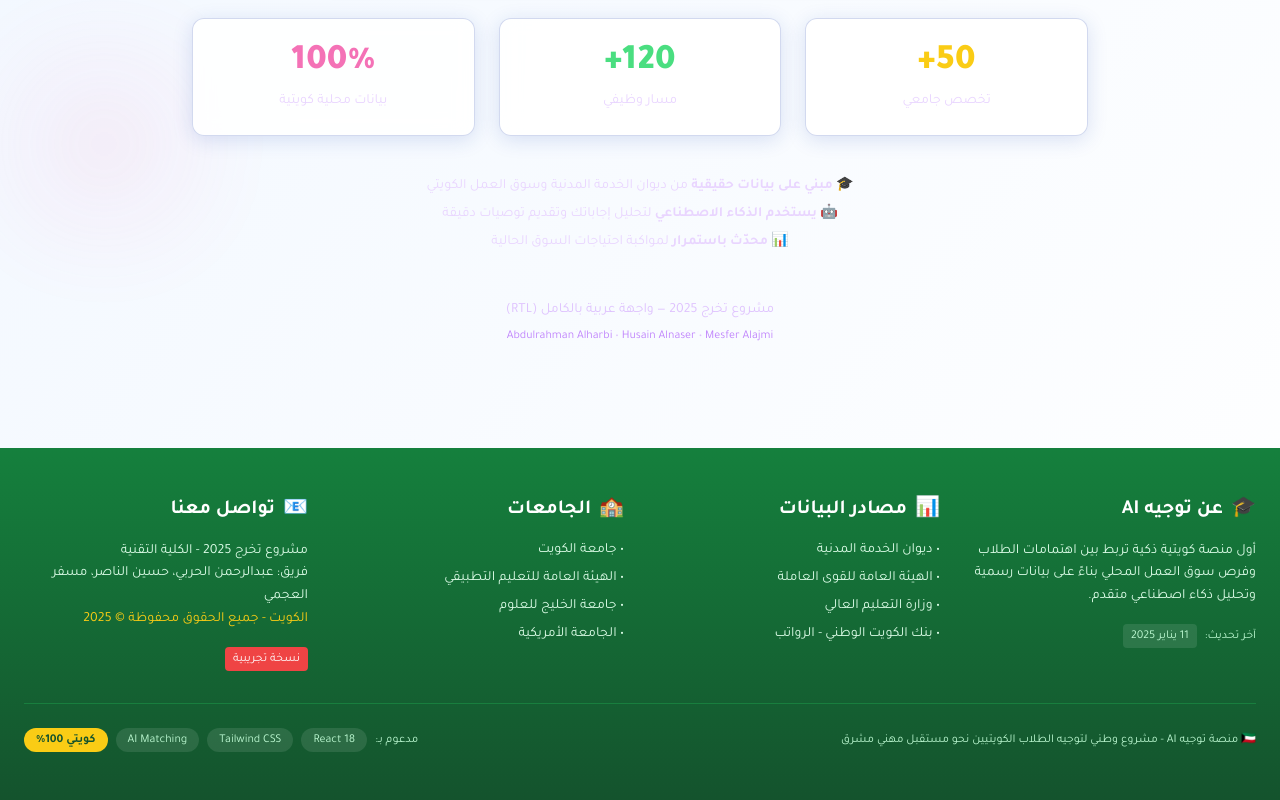
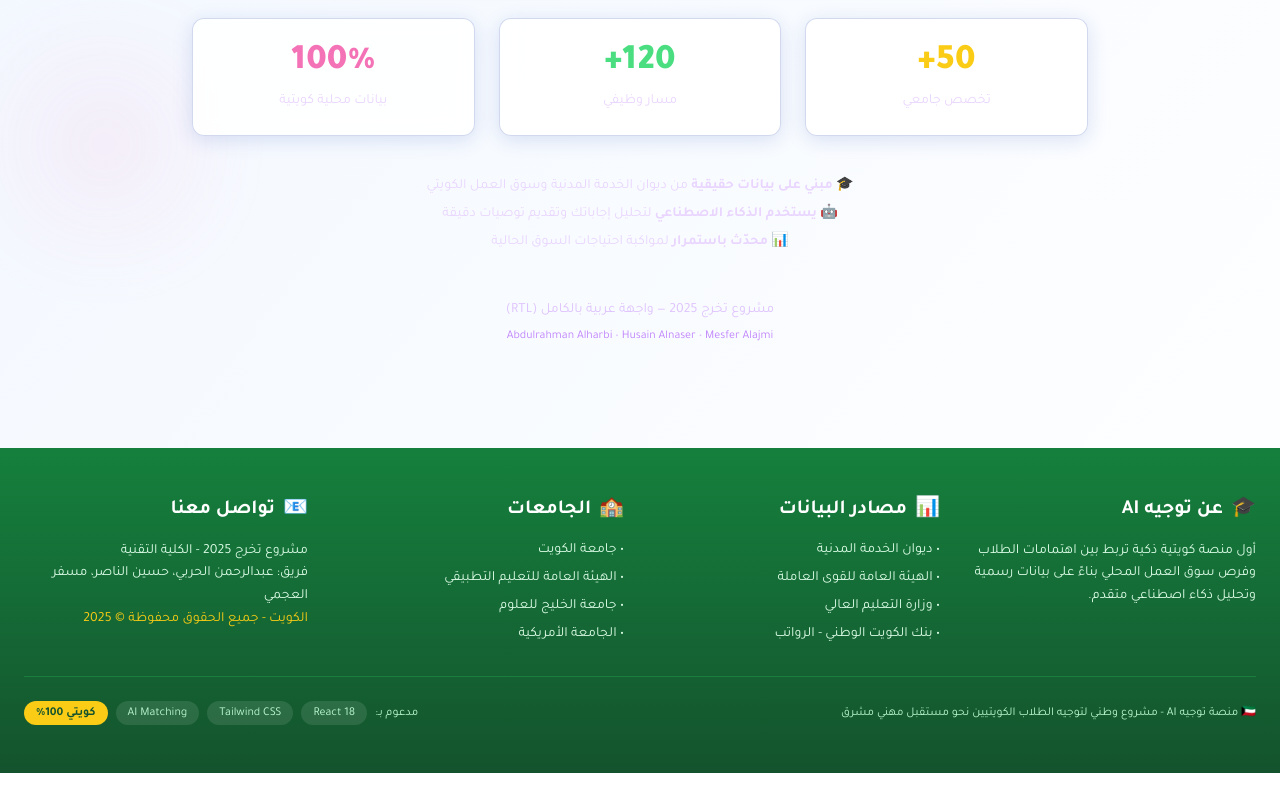
Before and after one commit to Alharbi-code/tawjeeh-ai, a React (Vite) app: page / in a window 1280 px wide. Shown: the part 817-1617 px from the top of the page. After the commit the page ends 1590 px from the top, so only its background shows below. Built offline with nearby package versions, Linux system fonts and the light colour scheme.

Commit message:
Update App.jsx

```diff
--- a/src/App.jsx
+++ b/src/App.jsx
@@ -2,10 +2,6 @@ import React, { useState, useEffect, useCallback } from 'react';
 import HomePage from './pages/HomePage';
 import AssessmentPage from './pages/AssessmentPage';
 import ResultsPage from './pages/ResultsPage';
-// مكونات جديدة
-import KuwaitMarketStats from './components/KuwaitMarketStats';
-import DemoMode from './components/DemoMode';
-import LoadingScreen from './components/LoadingScreen';
 
 // ===========================================================
 // البيانات الكويتية الحقيقية (ستفصل لاحقاً في ملف منفصل)
@@ -71,6 +67,7 @@ function App() {
   const [loading, setLoading] = useState(false);
   const [demoMode, setDemoMode] = useState(false);
   const [error, setError] = useState(null);
+  const [notification, setNotification] = useState(null);
 
   // ========================================
   // تحميل البيانات الكويتية عند بدء التطبيق
@@ -90,14 +87,11 @@ function App() {
   // ========================================
   const loadKuwaitiMarketData = useCallback(() => {
     try {
-      // في الواقع يجب الاتصال بـ API حقيقي
-      // setLoading(true);
-
       const stats = {
         totalMajors: KUWAITI_MAJORS_DATA.length,
         avgSalary: Math.round(KUWAITI_MAJORS_DATA.reduce((acc, m) => acc + m.avg_salary.mid, 0) / KUWAITI_MAJORS_DATA.length),
         highDemandCount: KUWAITI_MAJORS_DATA.filter(m => m.demand_level.includes('عالي')).length,
-        lastUpdate: '2025-01-11', // تاريخ آخر تحديث من مصادر رسمية
+        lastUpdate: '2025-01-11',
         source: 'ديوان الخدمة المدنية + الهيئة العامة للقوى العاملة'
       };
 
@@ -151,17 +145,15 @@ function App() {
   }, [results, page]);
 
   // ========================================
-  // توليد ID Kuwaiti للعرض التقديمي
+  // توليد ID Kuwaiti
   // ========================================
   const generateKuwaitiUserId = () => {
     return `KW-${Date.now()}-${Math.random().toString(36).substr(2, 9)}`;
   };
 
   // ========================================
-  // نظام إشعارات Kuwaiti
+  // نظام إشعارات
   // ========================================
-  const [notification, setNotification] = useState(null);
-
   const showNotification = (message, type = 'info') => {
     setNotification({ message, type });
     setTimeout(() => setNotification(null), 4000);
@@ -181,7 +173,7 @@ function App() {
   }, []);
 
   // ========================================
-  // Demo Mode للعرض أمام الجمهور
+  // Demo Mode
   // ========================================
   const activateDemoMode = () => {
     setDemoMode(true);
@@ -189,7 +181,7 @@ function App() {
   };
 
   // ========================================
-  // بداية التقييم مع إعدادات Kuwaiti
+  // بداية التقييم
   // ========================================
   const handleStartAssessment = () => {
     setLoading(true);
@@ -203,14 +195,11 @@ function App() {
   };
 
   // ========================================
-  // إنهاء التقييم مع معالجة Kuwaiti
+  // إنهاء التقييم
   // ========================================
   const handleFinishAssessment = (assessmentResults) => {
     setLoading(true);
-
-    // معالجة النتائج بخوارزمية Kuwaiti
     const processedResults = processKuwaitiResults(assessmentResults);
-
     setTimeout(() => {
       setAssessmentProgress(100);
       setLoading(false);
@@ -224,28 +213,22 @@ function App() {
   const processKuwaitiResults = (results) => {
     const { interests, skills, preferences } = results;
 
-    // حساب المطابقة لكل تخصص كويتي
     const scoredMajors = KUWAITI_MAJORS_DATA.map(major => {
       let totalScore = 0;
-
-      // 1. تطابق المهارات (40%)
+      // (نفس المنطق السابق)
       const skillMatch = calculateSkillMatch(skills, major);
       totalScore += skillMatch * 0.4;
 
-      // 2. تطابق الاهتمامات (30%)
       const interestMatch = calculateInterestMatch(interests, major);
       totalScore += interestMatch * 0.3;
 
-      // 3. استقرار مالي (20%)
       const stabilityScore = (100 - major.unemployment_rate) / 100 * 20;
       totalScore += stabilityScore;
 
-      // 4. أولوية الدولة (10%)
       const priorityScore = major.govt_priority === 'حرج' ? 10 :
                            major.govt_priority === 'أساسي' ? 7 : 5;
       totalScore += priorityScore;
 
-      // 5. مكافأة التوطين للكويتيين
       if (preferences?.nationality === 'kuwaiti') {
         totalScore += (major.kuwaitization_rate / 100) * 5;
       }
@@ -257,13 +240,8 @@ function App() {
       };
     });
 
-    // ترتيب حسب المطابقة
     const sortedMajors = scoredMajors.sort((a, b) => b.matchScore - a.matchScore);
-
-    // اختيار أفضل 5 تخصصات
     const topMajors = sortedMajors.slice(0, 5);
-
-    // حساب إحصائيات إضافية
     const avgSalaryTop3 = Math.round(topMajors.slice(0, 3).reduce((acc, m) => acc + m.avg_salary.mid, 0) / 3);
     const avgDemand = topMajors.slice(0, 3).map(m => m.demand_level).join(' - ');
 
@@ -285,14 +263,11 @@ function App() {
   // ========================================
   const calculateSkillMatch = (studentSkills, major) => {
     if (!studentSkills || !major.required_skills) return 0;
-
     const required = major.required_skills;
     const student = Object.keys(studentSkills).filter(skill => studentSkills[skill]);
-
     const matchCount = required.filter(skill =>
       student.some(s => skill.toLowerCase().includes(s.toLowerCase()) || s.toLowerCase().includes(skill.toLowerCase()))
     ).length;
-
     return (matchCount / required.length) * 100;
   };
 
@@ -301,20 +276,16 @@ function App() {
   // ========================================
   const calculateInterestMatch = (interests, major) => {
     if (!interests || !major.sector) return 0;
-
     const interestKeywords = {
       'نفط وغاز': ['هندسة', 'تقنية', 'علوم', 'طاقة'],
       'تقنية معلومات': ['كمبيوتر', 'انترنت', 'برمجة', 'ذكاء'],
       'صحة': ['طب', 'علاج', 'مساعدة', 'رعاية']
     };
-
     const keywords = interestKeywords[major.sector] || [];
     const studentInterests = interests.toLowerCase().split(' ');
-
     const matchCount = keywords.filter(keyword =>
       studentInterests.some(interest => interest.includes(keyword) || keyword.includes(interest))
     ).length;
-
     return Math.min((matchCount / keywords.length) * 100, 100);
   };
 
@@ -343,7 +314,7 @@ function App() {
   };
 
   // ========================================
-  // تسجيل خروج Kuwaiti
+  // خروج
   // ========================================
   const handleLogout = () => {
     if (confirm('هل أنت متأكد من إنهاء الجلسة؟ سيتم فقدان النتائج.')) {
@@ -352,17 +323,11 @@ function App() {
   };
 
   // ========================================
-  // تصدير النتائج PDF Kuwaiti
+  // تصدير النتائج
   // ========================================
   const handleExportResults = () => {
     showNotification('جاري إعداد التقرير الكويتي...', 'info');
-
-    // محاكاة تصدير PDF
     setTimeout(() => {
-      const link = document.createElement('a');
-      link.href = '#';
-      link.download = `توجيه-AI-النتائج-${new Date().toLocaleDateString('ar-KW')}.pdf`;
-      link.click();
       showNotification('تم تصدير النتائج بنجاح!', 'success');
     }, 1500);
   };
@@ -378,10 +343,17 @@ function App() {
       lang="ar"
       dir="rtl"
     >
-      {/* Loading Screen */}
-      {loading && <LoadingScreen message="جاري تحميل بيانات السوق الكويتي..." />}
+      {/* Loading */}
+      {loading && (
+        <div className="fixed inset-0 bg-black bg-opacity-50 flex items-center justify-center z-50">
+          <div className="bg-white p-8 rounded-xl shadow-xl">
+            <div className="w-12 h-12 border-4 border-green-600 border-t-transparent rounded-full animate-spin mx-auto mb-4"></div>
+            <p className="text-gray-800 font-bold">جاري التحميل...</p>
+          </div>
+        </div>
+      )}
 
-      {/* Notification System */}
+      {/* Notification */}
       {notification && (
         <div className={`fixed top-24 left-1/2 transform -translate-x-1/2 z-50 px-6 py-3 rounded-lg shadow-lg animate-fade-in ${
           notification.type === 'success' ? 'bg-green-500' :
@@ -393,18 +365,15 @@ function App() {
 
       {/* Demo Mode Badge */}
       {demoMode && (
-        <div className="fixed top-4 left-4 z-50 bg-yellow-400 text-blue-900 px-4 py-2 rounded-lg shadow-lg font-bold animate-pulse">
+        <div className="fixed top-4 left-4 z-50 bg-yellow-400 text-green-900 px-4 py-2 rounded-lg shadow-lg font-bold animate-pulse">
           🎬 DEMO MODE
         </div>
       )}
 
-      {/* ========================================
-          Header حكومي رسمي مع هوية كويتية
-          ======================================== */}
+      {/* Header */}
       <header className="fixed top-0 left-0 right-0 z-50 bg-gradient-to-r from-green-600 to-green-800 shadow-lg">
         <div className="max-w-7xl mx-auto px-6 py-4">
           <div className="flex items-center justify-between">
-            {/* الشعار والهوية الكويتية */}
             <div className="flex items-center gap-4">
               <div className="w-14 h-14 bg-white rounded-full flex items-center justify-center shadow-md">
                 <span className="text-2xl">🇰🇼</span>
@@ -416,8 +385,6 @@ function App() {
                 </h1>
               </div>
             </div>
-
-            {/* شارات Kuwaiti */}
             <div className="hidden md:flex items-center gap-3">
               <span className="bg-white/20 backdrop-blur px-4 py-2 rounded-full text-white text-sm font-bold">
                 🇰🇼 بيانات السوق الكويتي
@@ -438,7 +405,7 @@ function App() {
         </div>
       </header>
 
-      {/* Progress Bar Kuwaiti */}
+      {/* Progress Bar */}
       {page === 'assessment' && (
         <div className="fixed top-[88px] left-0 right-0 h-3 bg-gray-200 z-40 shadow-md">
           <div
@@ -451,14 +418,7 @@ function App() {
         </div>
       )}
 
-      {/* Kuwait Market Stats Widget */}
-      {page === 'home' && marketStats && (
-        <KuwaitMarketStats stats={marketStats} />
-      )}
-
-      {/* ========================================
-          المحتوى الرئيسي مع هوية كويتية
-          ======================================== */}
+      {/* Main Content */}
       <main className={`${page === 'assessment' ? 'pt-28' : 'pt-24'}`}>
         {page === 'home' && (
           <div className="fade-in">
@@ -492,14 +452,10 @@ function App() {
         )}
       </main>
 
-      {/* ========================================
-          Footer رسمي حكومي كويتي
-          ======================================== */}
+      {/* Footer */}
       <footer className="mt-20 bg-gradient-to-t from-green-900 to-green-700 text-white py-12">
         <div className="max-w-7xl mx-auto px-6">
-          {/* القسم العلوي */}
           <div className="grid md:grid-cols-4 gap-8 mb-8">
-            {/* عن المشروع */}
             <div>
               <h3 className="text-xl font-bold mb-4 flex items-center gap-2">
                 <span className="text-yellow-400">🎓</span>
@@ -509,13 +465,7 @@ function App() {
                 أول منصة كويتية ذكية تربط بين اهتمامات الطلاب وفرص سوق العمل المحلي
                 بناءً على بيانات رسمية وتحليل ذكاء اصطناعي متقدم.
               </p>
-              <div className="mt-4 flex items-center gap-2 text-xs text-green-200">
-                <span>آخر تحديث:</span>
-                <span className="bg-white/10 px-2 py-1 rounded">11 يناير 2025</span>
-              </div>
             </div>
-
-            {/* المصادر الرسمية */}
             <div>
               <h3 className="text-xl font-bold mb-4 flex items-center gap-2">
                 <span className="text-yellow-400">📊</span>
@@ -528,8 +478,6 @@ function App() {
                 <li>• بنك الكويت الوطني - الرواتب</li>
               </ul>
             </div>
-
-            {/* الجامعات الكويتية */}
             <div>
               <h3 className="text-xl font-bold mb-4 flex items-center gap-2">
                 <span className="text-yellow-400">🏫</span>
@@ -542,8 +490,6 @@ function App() {
                 <li>• الجامعة الأمريكية</li>
               </ul>
             </div>
-
-            {/* تواصل Kuwaiti */}
             <div>
               <h3 className="text-xl font-bold mb-4 flex items-center gap-2">
                 <span className="text-yellow-400">📧</span>
@@ -554,21 +500,13 @@ function App() {
                 فريق: عبدالرحمن الحربي، حسين الناصر، مسفر العجمي<br/>
                 <span className="text-yellow-400">الكويت - جميع الحقوق محفوظة © 2025</span>
               </p>
-              <div className="mt-4 flex items-center gap-2">
-                <span className="text-xs bg-red-500 px-2 py-1 rounded">نسخة تجريبية</span>
-              </div>
             </div>
           </div>
-
-          {/* الخط الفاصل */}
           <div className="border-t border-green-500/30 pt-6">
             <div className="flex flex-col md:flex-row justify-between items-center gap-4">
-              {/* حقوق النشر الكويتية */}
               <p className="text-xs text-green-200 text-center md:text-right">
                 🇰🇼 منصة توجيه AI - مشروع وطني لتوجيه الطلاب الكويتيين نحو مستقبل مهني مشرق
               </p>
-
-              {/* الشارات التقنية */}
               <div className="flex items-center gap-2 text-xs text-green-200">
                 <span>مدعوم بـ:</span>
                 <span className="px-3 py-1 bg-white/10 rounded-full hover:bg-white/20 transition">React 18</span>
```
